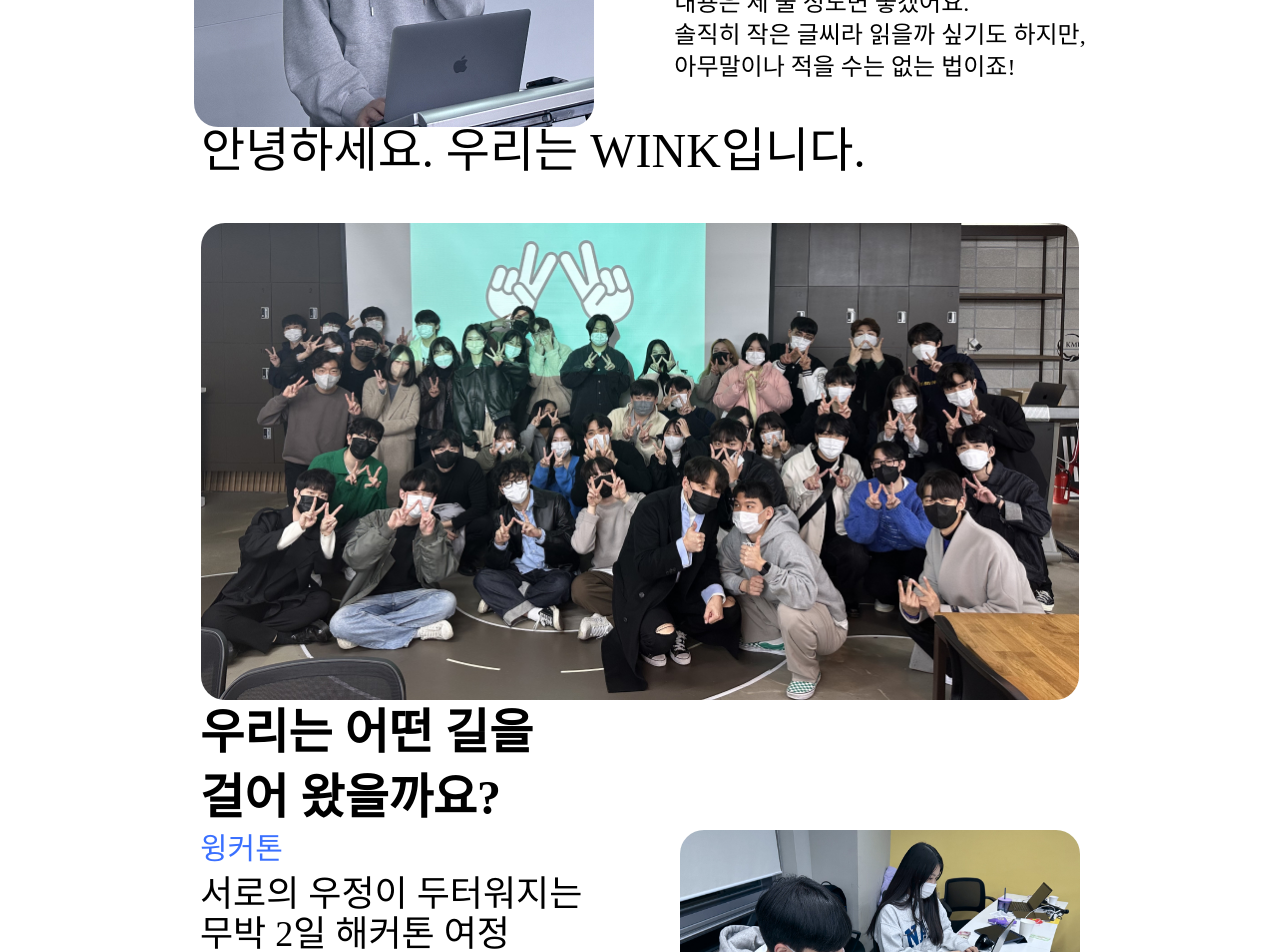
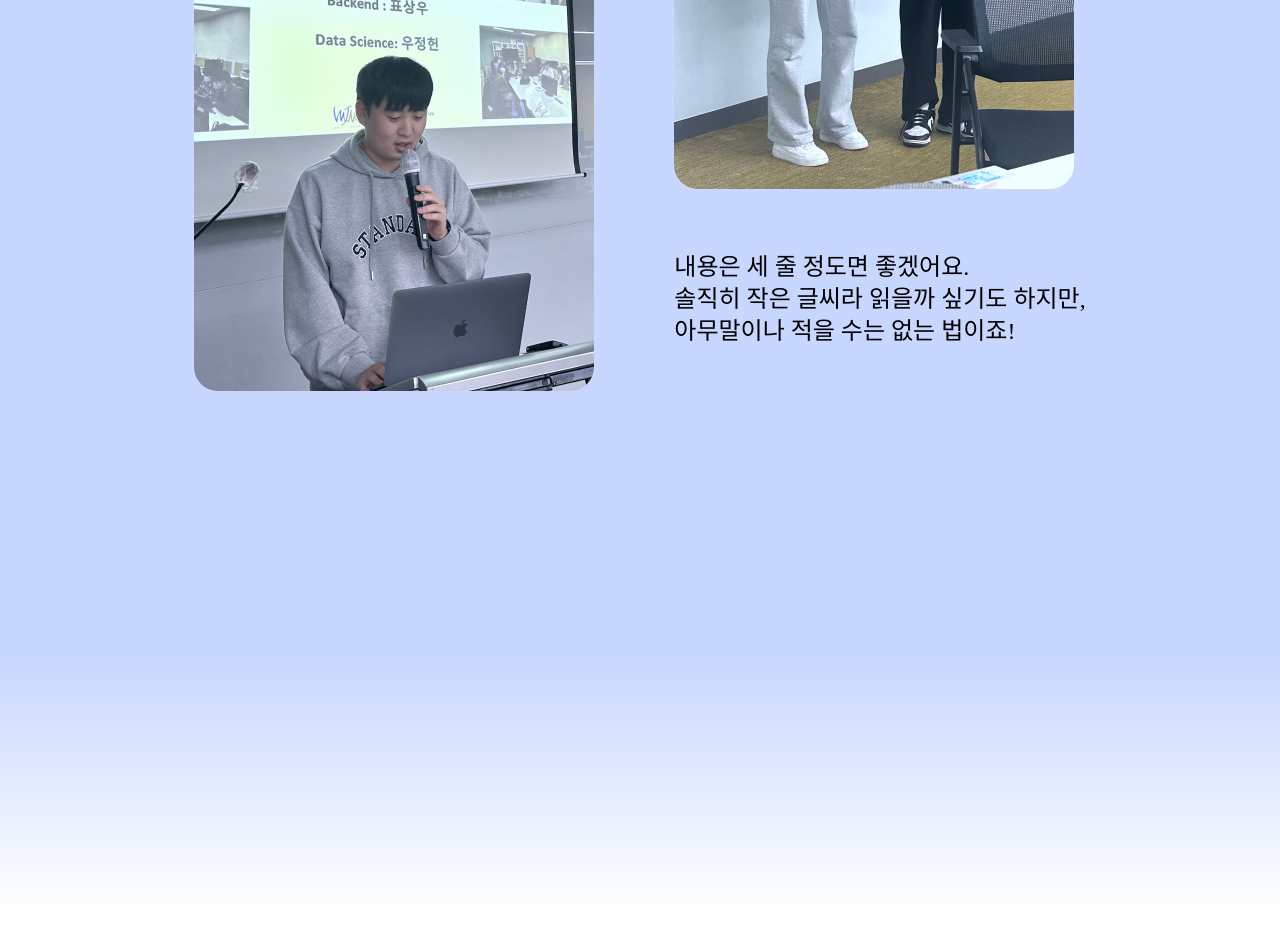
Before and after one commit to KMU-WINK/wink-official-frontend, a Next.js app: page / in a window 1280 px wide. Shown: the part 1480-2432 px from the top of the page. Built offline with nearby package versions, Linux system fonts and the light colour scheme; a web font is replaced by a local one.

Commit message:
feat: gradient 박스 생성(tailwind) 및 반응형 height 속성 조정

```diff
--- a/components/Content2.tsx
+++ b/components/Content2.tsx
@@ -9,7 +9,7 @@ interface ContentProps {
 
 const Content2 = ({ title, imageSrc, imageAlt }: ContentProps) => {
   return (
-    <div className="flex flex-col gap-12">
+    <div className="flex flex-col gap-12 py-[98px] md:py-[198px]">
       <h1 className="font-pretendard text-black font-medium text-5xl" data-aos="fade-right">
         {title.split("\n").map((txt, index) => (
           <p key={index}>
--- a/src/pages/index.tsx
+++ b/src/pages/index.tsx
@@ -78,8 +78,11 @@ export default function Home() {
           <Link href={"/apply"}>지원하기 {`>`}</Link>
         </p>
       </div>
+      <div className="flex flex-col items-center px-5 w-full bg-[#C8D7FF] py-[132px] md:py-[264px]">
+        <Content1 />
+      </div>
+      <div className="bg-gradient-to-b from-[#c8d7ff] to-[#ffffff] h-[128px] md:h-[260px]" />
       <div className="px-5 flex flex-col items-center">
-        <Content1 />
         <Content2
           title={"안녕하세요. 우리는 WINK입니다."}
           imageSrc={active_0}
```
